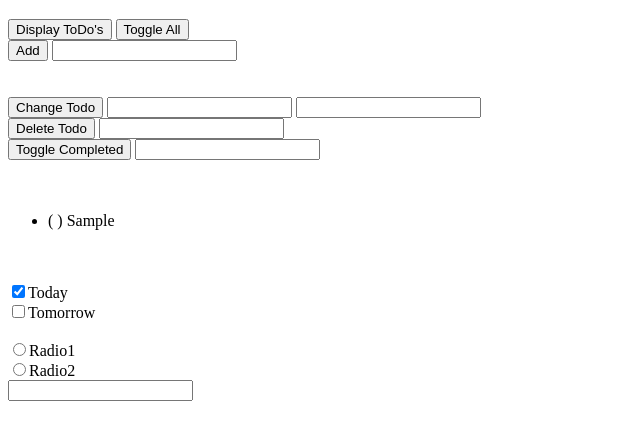
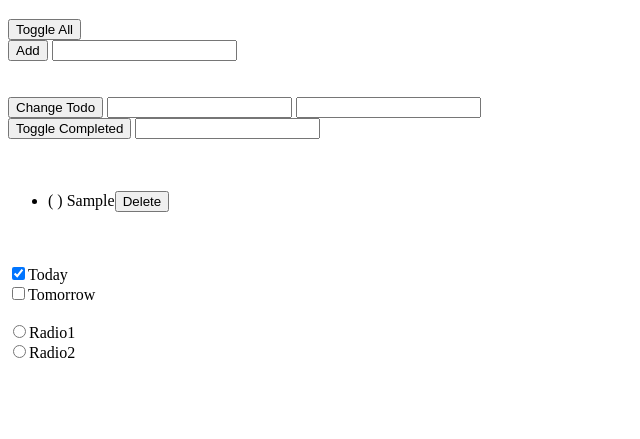
Before and after one commit to mouap0330/todo, a plain HTML site: page index.html in a window 1280 px wide. Both pictures are taken after typing "Sample" into the empty fields and a click on the button "Add". Shown: the part 61-500 px from the top of the page, without its empty margins (0-640 px from the left). Drawn offline with Linux system fonts and the light colour scheme.

Commit message:
v10 - deletes

```diff
--- a/index.html
+++ b/index.html
@@ -10,7 +10,6 @@
   <h1>Convenient ToDo List</h1>
 
   <div>
-    <button onclick="handlers.displayToDo()"> Display ToDo's </button>
     <button onclick="handlers.toggleAll()"> Toggle All </button>
   </div>
   <div>
@@ -25,12 +24,6 @@
     <button onclick="handlers.changeToDo()">Change Todo</button>
     <input id="changeToDoPositionInput" type="number">
     <input id="changeToDoTextInput" type="text">
-  </div>
-
-
-  <div>
-    <button onclick="handlers.deleteToDo()">Delete Todo</button>
-    <input id="deleteToDoPositionInput" type="number">
   </div>
 
   <div>
@@ -61,8 +54,6 @@
     <input type="radio">Radio2
     <br>
 
-    <input submit="Submit">
-    <br>
   </form>
 
   <script src="todo.js" type="text/javascript"></script>
--- a/todo.js
+++ b/todo.js
@@ -1,7 +1,8 @@
-// v9   - should be an li element for every todo
-//      - each li element should contain .todotext
-//      - each li element should show .completed
-
+// v10   - there should be a way to create delete button
+//       - should be a delete button for each todo
+//       - each li should have an id that has the todo position
+//       - delete buttos should have access to the todo id
+//       - clicking delete should update the todo list and the DOM
 var toDoList = {
   todoArray: [],
 
@@ -54,9 +55,9 @@ var toDoList = {
 };
 
 var handlers = {
-  // displayToDo: function() {
-  //   toDoList.displayTodo();
-  // },
+  displayToDo: function() {
+    toDoList.displayTodo();
+  },
   toggleAll: function() {
     toDoList.toggleAll();
     view.displayTodo();
@@ -77,10 +78,8 @@ var handlers = {
     view.displayTodo();
   },
 
-  deleteToDo: function() {
-    var deleteToDoPositionInput = document.getElementById("deleteToDoPositionInput");
-    toDoList.deleteAToDo(deleteToDoPositionInput.valueAsNumber);
-    deleteToDoPositionInput.value = '';
+  deleteToDo: function(position) {
+    toDoList.deleteAToDo(position);
     view.displayTodo();
   },
 
@@ -106,9 +105,31 @@ var view = {
       } else {
         toDoTextWithCompletion = '( ) ' + todoVar.toDoText;
       }
-
+      todosLi.id = i;
       todosLi.textContent = toDoTextWithCompletion;
+      todosLi.appendChild(this.createDeleteButton());
       todosUl.appendChild(todosLi);
     }
+  },
+
+  createDeleteButton: function() {
+    var deleteButton = document.createElement('button');
+    deleteButton.textContent = 'Delete';
+    deleteButton.className = 'deleteButton';
+    return deleteButton;
+  },
+  setUpEventListeners: function() {
+    var todosUl = document.querySelector('ul');
+    todosUl.addEventListener('click', function(event) {
+
+      // get element that was clicked
+      var elementClicked = event.target;
+      //check if elementClicked is a delete button
+      if (elementClicked.className === 'deleteButton') {
+        handlers.deleteToDo(parseInt(elementClicked.parentNode.id));
+      }
+    });
   }
 };
+
+view.setUpEventListeners();
```
